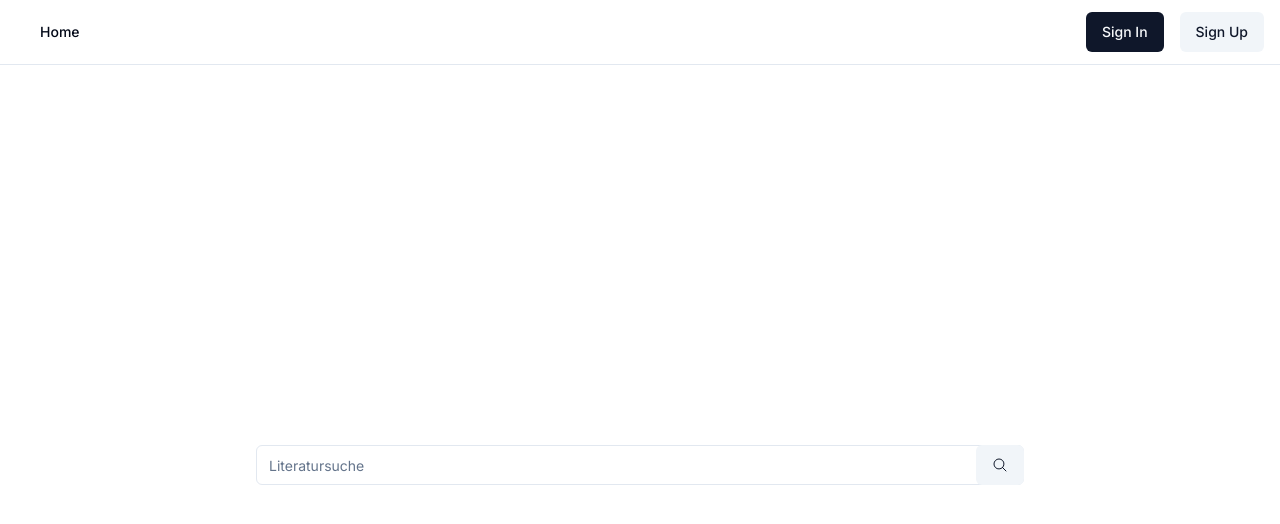
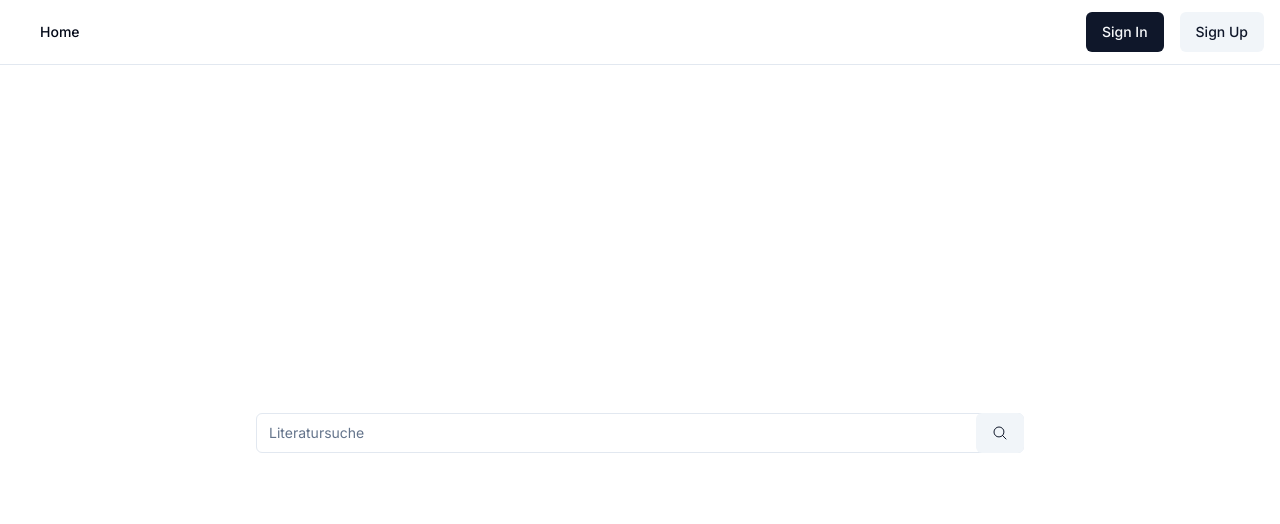
Before and after one commit to carlobeckmann2602/publication-recommender, a Next.js app in the folder frontend/: page / in a window 1280 px wide. Shown: the top 524 px of the page. Built offline with nearby package versions, Linux system fonts and the light colour scheme; no server answers.

Commit message:
fix: remove warnings

```diff
--- a/frontend/app/layout.tsx
+++ b/frontend/app/layout.tsx
@@ -22,9 +22,11 @@
       <head />
       <body className={inter.className}>
         <Providers>
-          <Navbar />
-          {children}
-          <Toaster />
+          <div className="min-h-screen flex flex-col">
+            <Navbar />
+            {children}
+            <Toaster />
+          </div>
         </Providers>
       </body>
     </html>
--- a/frontend/app/page.tsx
+++ b/frontend/app/page.tsx
@@ -2,7 +2,7 @@
 
 export default function Home() {
   return (
-    <div className="flex justify-center min-h-screen items-center flex-col">
+    <div className="flex justify-center grow items-center flex-col">
       <Searchbar></Searchbar>
     </div>
   );
--- a/frontend/components/login/LogInForm.tsx
+++ b/frontend/components/login/LogInForm.tsx
@@ -96,6 +96,7 @@
                     <Input
                       type={showPassword ? "text" : "password"}
                       placeholder="Password"
+                      autoComplete="on"
                       {...field}
                     />
                     <div className="absolute inset-y-0 right-0 pr-3 flex items-center text-gray-400 cursor-pointer">
--- a/frontend/components/login/SignUpForm.tsx
+++ b/frontend/components/login/SignUpForm.tsx
@@ -132,6 +132,7 @@
                     <Input
                       type={showPassword ? "text" : "password"}
                       placeholder="Password"
+                      autoComplete="on"
                       {...field}
                     />
                     <div className="absolute inset-y-0 right-0 pr-3 flex items-center text-gray-400 cursor-pointer">
@@ -164,6 +165,7 @@
                     <Input
                       type={showConfirmPassword ? "text" : "password"}
                       placeholder="Confirm Password"
+                      autoComplete="on"
                       {...field}
                     />
                     <div className="absolute inset-y-0 right-0 pr-3 flex items-center text-gray-400 cursor-pointer">
@@ -207,7 +209,7 @@
       </div>
       <span className="text-center">
         Already have an account?{" "}
-        <Link href={"/signup"} className="underline">
+        <Link href={"/signin"} className="underline">
           Sign In
         </Link>
       </span>
```
